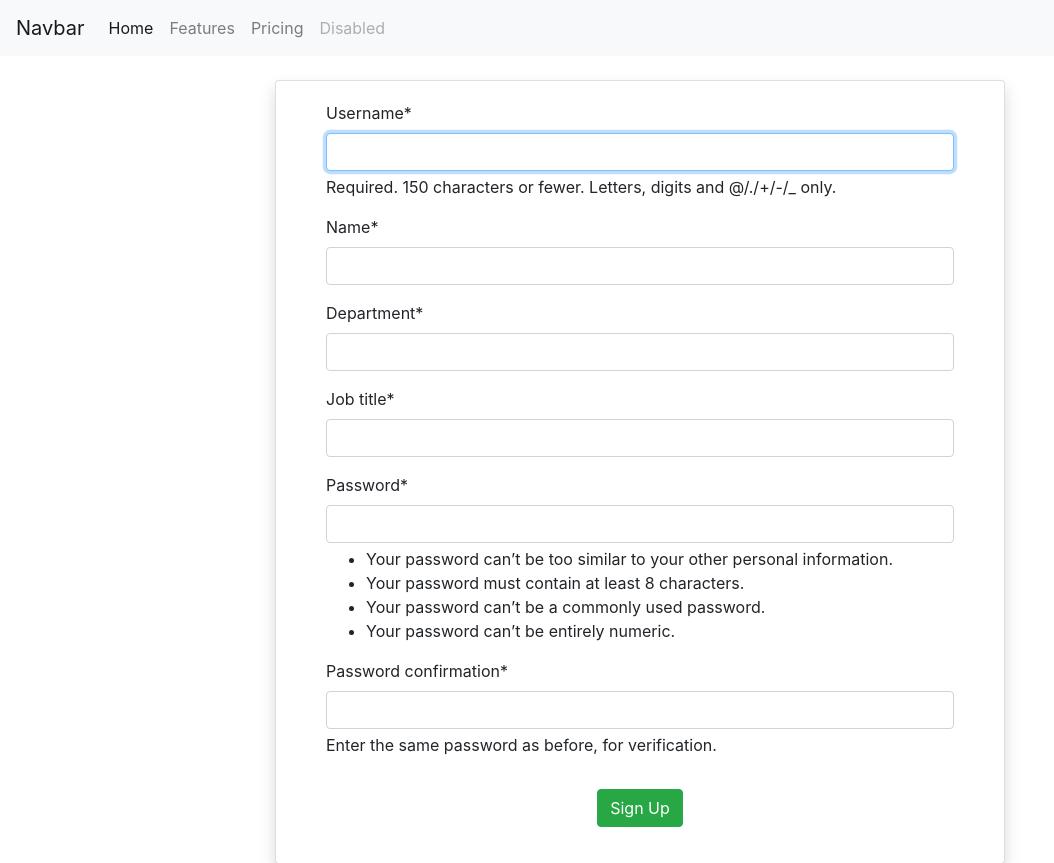
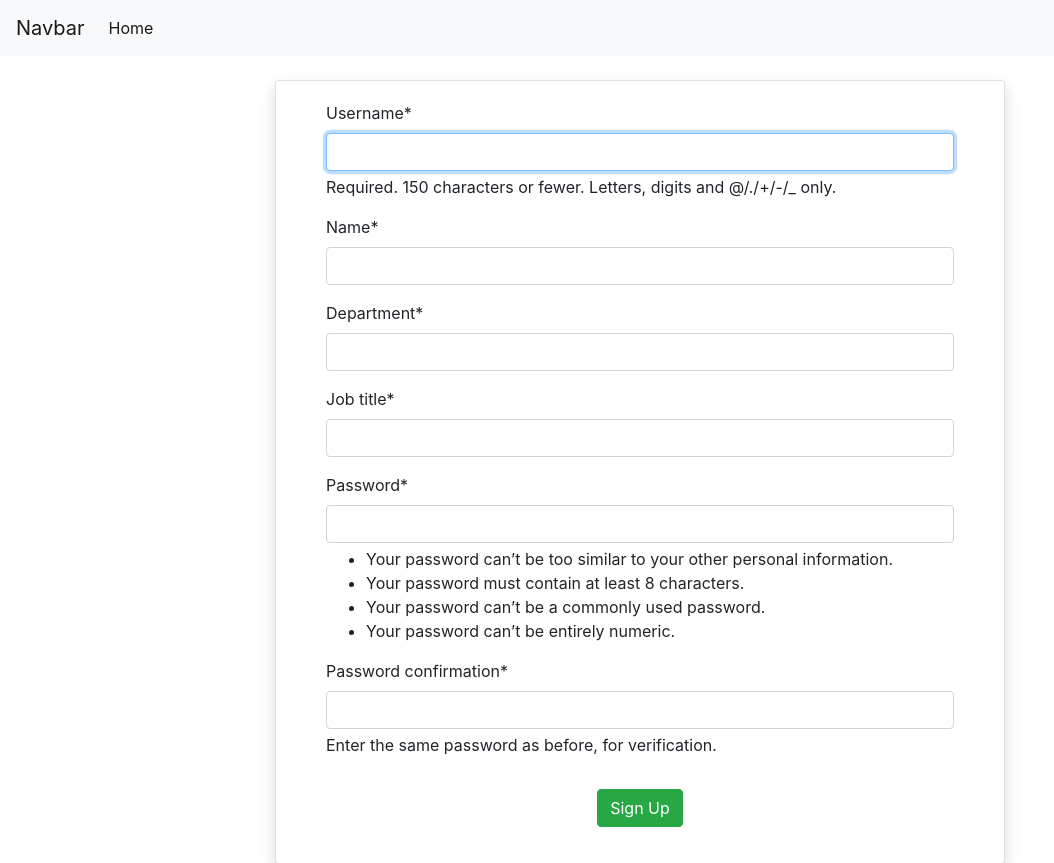
Before and after one commit to Omarmansour557/Employee-Survey-System, a Django app: page /accounts/signup/ in a window 1280 px wide. Shown: the top 863 px of the page, without its empty margins (0-1054 px from the left). Run offline with Django 4.2, Linux system fonts and the light colour scheme; parts of the project's set-up code (start-up, migrations or seed data) failed here and were passed over; some libraries are stand-ins or nearby versions.

Commit message:
removed extra items from the navbar and disabled the home link until we have a home page

```diff
--- a/templates/base.html
+++ b/templates/base.html
@@ -22,16 +22,8 @@
         <div class="collapse navbar-collapse" id="navbarNav">
           <ul class="navbar-nav">
             <li class="nav-item active">
-              <a class="nav-link" href="#">Home <span class="sr-only">(current)</span></a>
-            </li>
-            <li class="nav-item">
-              <a class="nav-link" href="#">Features</a>
-            </li>
-            <li class="nav-item">
-              <a class="nav-link" href="#">Pricing</a>
-            </li>
-            <li class="nav-item">
-              <a class="nav-link disabled" href="#">Disabled</a>
+              <!--Disaled until the home page is created-->
+              <a class="nav-link disabled" href="#">Home</a>
             </li>
           </ul>
         </div>
```
